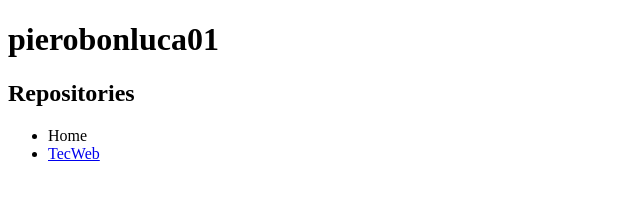
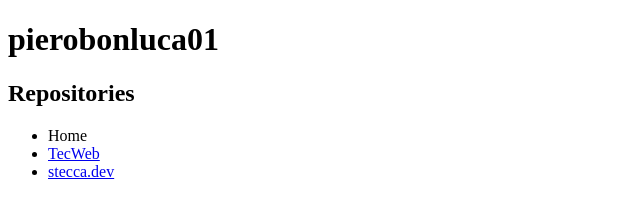
Before and after one commit to pierobonluca01/pierobonluca01.github.io, a plain HTML site: page index.html in a window 1280 px wide. Shown: the whole page, without its empty margins (0-640 px from the left). Drawn offline with Linux system fonts and the light colour scheme.

Commit message:
Aggiunto stecca.dev

```diff
--- a/index.html
+++ b/index.html
@@ -15,6 +15,7 @@
         <ul>
             <li id="currentlink"><span lang="en">Home</span></li>
             <li><a href="https://pierobonluca01.github.io/TecWeb">TecWeb</a></li>
+            <li><a href="https://stecca.dev">stecca.dev</a></li>
         </ul>
     </nav>
 </body>
```
